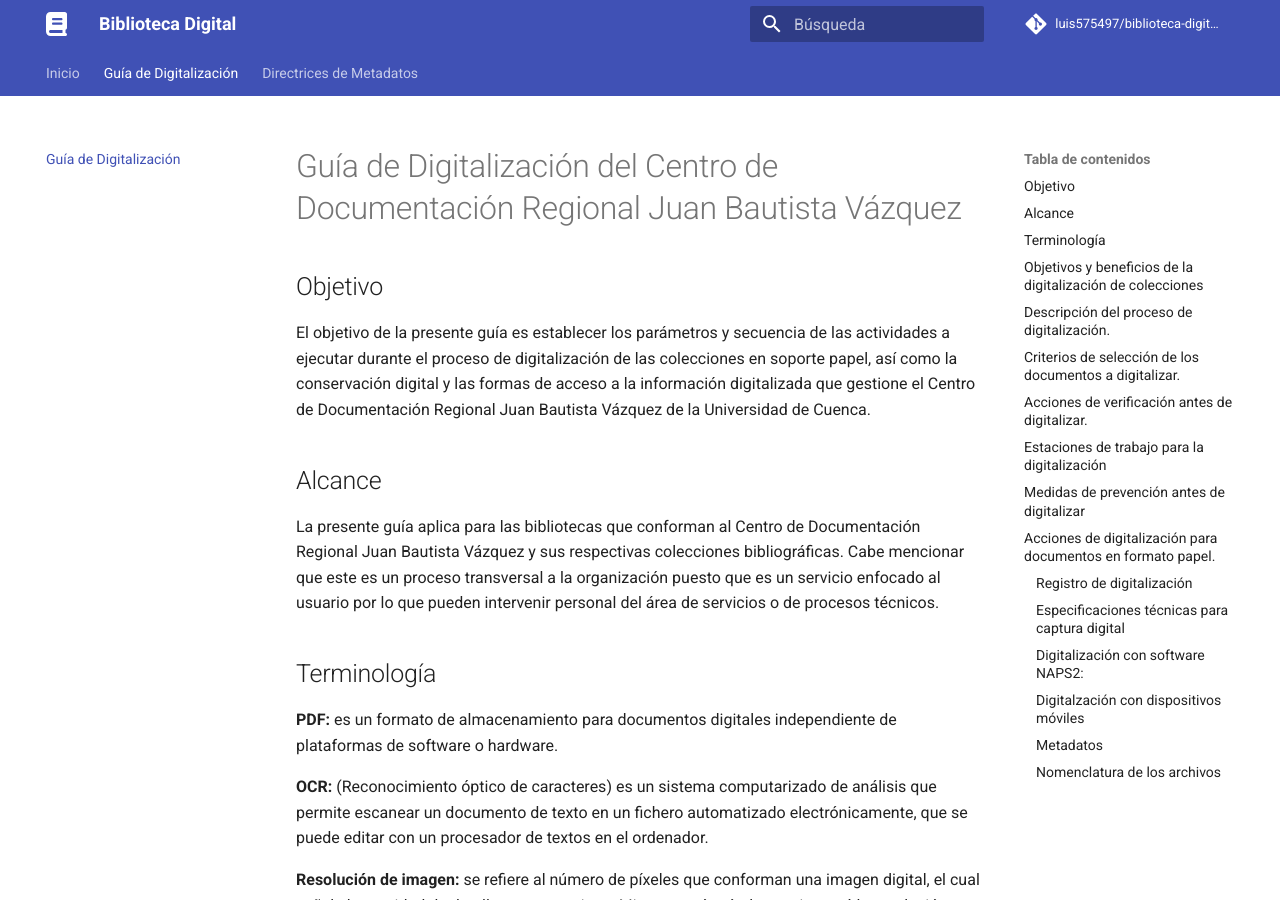
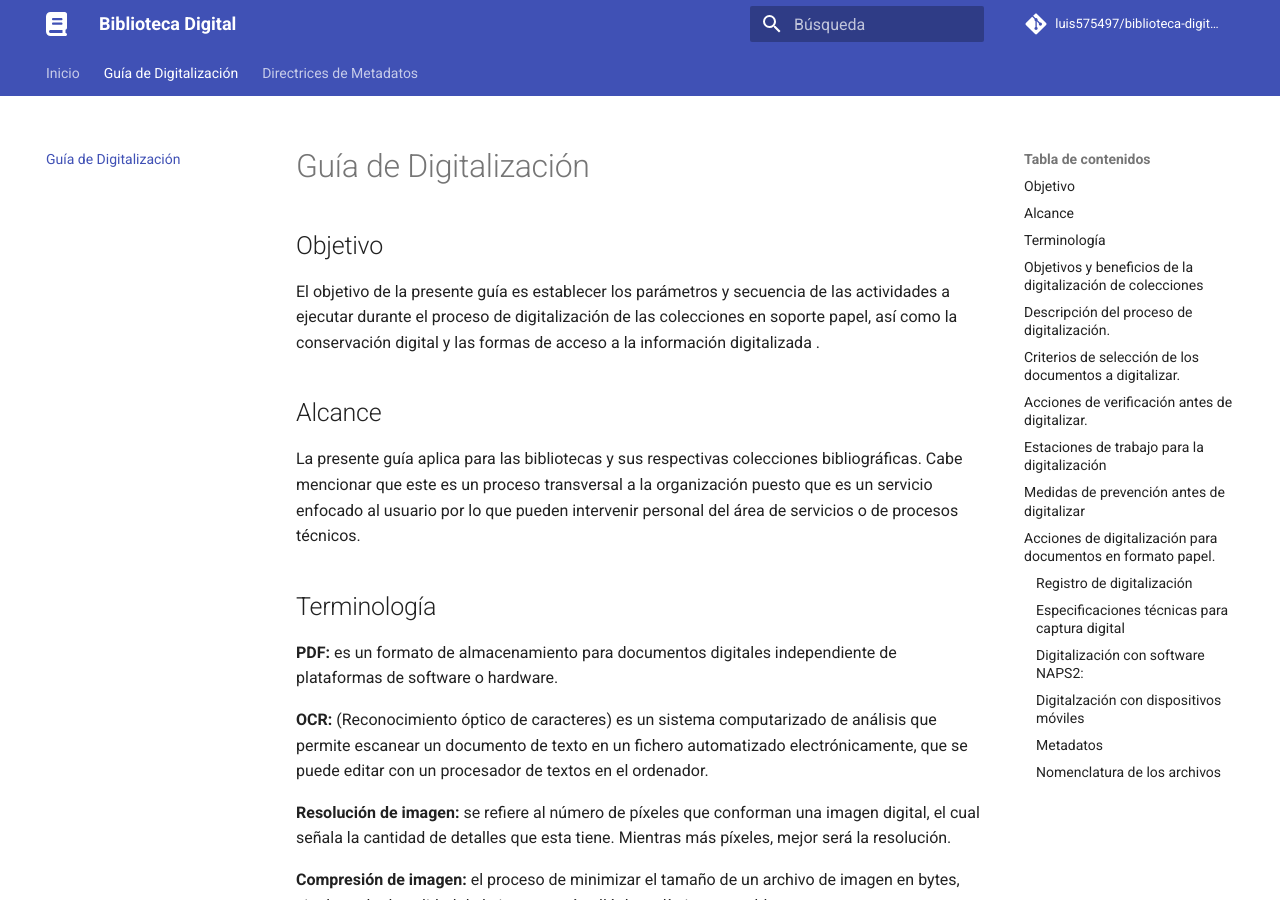
Before and after one commit to luis575497/biblioteca-digital-docs, an MkDocs documentation site: the page built from docs/digitalizacion.md, in a window 1280 px wide and 900 px high. Built offline with MkDocs 1.6.1 and Material for MkDocs 9.7.7, drawn with Linux system fonts in a browser that asks for light colours; comment, search, counter and statistics services are not loaded; the version menu is left out; some of the changed text lies outside the part shown.

Commit message:
Update digitalizacion.md

```diff
--- a/docs/digitalizacion.md
+++ b/docs/digitalizacion.md
@@ -1,9 +1,9 @@
-# Guía de Digitalización del Centro de Documentación Regional Juan Bautista Vázquez
+# Guía de Digitalización
 ## Objetivo
-El objetivo de la presente guía es establecer los parámetros y secuencia de las actividades a ejecutar durante el proceso de digitalización de las colecciones en soporte papel, así como la conservación digital y las formas de acceso a la información digitalizada que gestione el Centro de Documentación Regional Juan Bautista Vázquez de la Universidad de Cuenca.
+El objetivo de la presente guía es establecer los parámetros y secuencia de las actividades a ejecutar durante el proceso de digitalización de las colecciones en soporte papel, así como la conservación digital y las formas de acceso a la información digitalizada .
 
 ## Alcance
-La presente guía aplica para las bibliotecas que conforman al Centro de Documentación Regional Juan Bautista Vázquez y sus respectivas colecciones bibliográficas. Cabe mencionar que este es un proceso transversal a la organización puesto que es un servicio enfocado al usuario por lo que pueden intervenir personal del área de servicios o de procesos técnicos.
+La presente guía aplica para las bibliotecas  y sus respectivas colecciones bibliográficas. Cabe mencionar que este es un proceso transversal a la organización puesto que es un servicio enfocado al usuario por lo que pueden intervenir personal del área de servicios o de procesos técnicos.
 
 ## Terminología
 __PDF:__ es un formato de almacenamiento para documentos digitales independiente de plataformas de software o hardware.
@@ -56,7 +56,7 @@ Para poder iniciar el proceso de digitalización se deberá seleccionar los docu
 - Cantidad de volúmenes publicados.
 - Importancia histórica, social o patrimonial del documento.
 - Viabilidad de equipamientos y personal para llevar a cabo el proceso de digitalización.
-- Libros que se encuentran en los sílabos de las carreras de la Universidad de Cuenca.
+- Libros que se encuentran en los sílabos de las carreras.
 
 ## Acciones de verificación antes de digitalizar.
 Con la finalidad de garantizar que el proceso de digitalización se realice de forma efectiva, antes de proceder con la digitalización se deberá comprobar en el documento los siguientes aspectos:
@@ -102,7 +102,7 @@ Antes de comenzar la digitalización se deberá incluir el documento en el regis
     - **Responsable de la digitalización:** Persona que realiza o supervisa el proceso de digitalización.
 
 ### Especificaciones técnicas para captura digital
-El Centro de Documentación Regional Juan Bautista Vázquez por motivos de almacenamiento ha decidido que en el proceso de digitalización no existirán copias master sino que directamente se convertirán todas las imágenes en el estándar de formato PDF/A-3b, debido a que es un formato adecuado para la conservación a largo plazo de los documentos además que esta versión permite compresión, elementos transparentes y capas.
+Por motivos de almacenamiento se ha decidido que en el proceso de digitalización no existirán copias master sino que directamente se convertirán todas las imágenes en el estándar de formato PDF/A-3b, debido a que es un formato adecuado para la conservación a largo plazo de los documentos además que esta versión permite compresión, elementos transparentes y capas.
 
 !!! cite "Definición de PDF/A"
     El PDF/A es un PDF diseñado para el archivado de documentos a largo plazo. Se sustenta por la Norma Técnica ISO 19005-1:2005. Para este caso largo plazo es la expresión utilizada para identificar la necesidad de preservar funcionalmente documentos electrónicos por espacios de tiempo superiores a 5 años. PDF/A es el primer formato de archivo electrónico convertido en estándar ISO, que garantiza que los documentos que se crean hoy, se podrán abrir y utilizar en el futuro.[^1]
```
